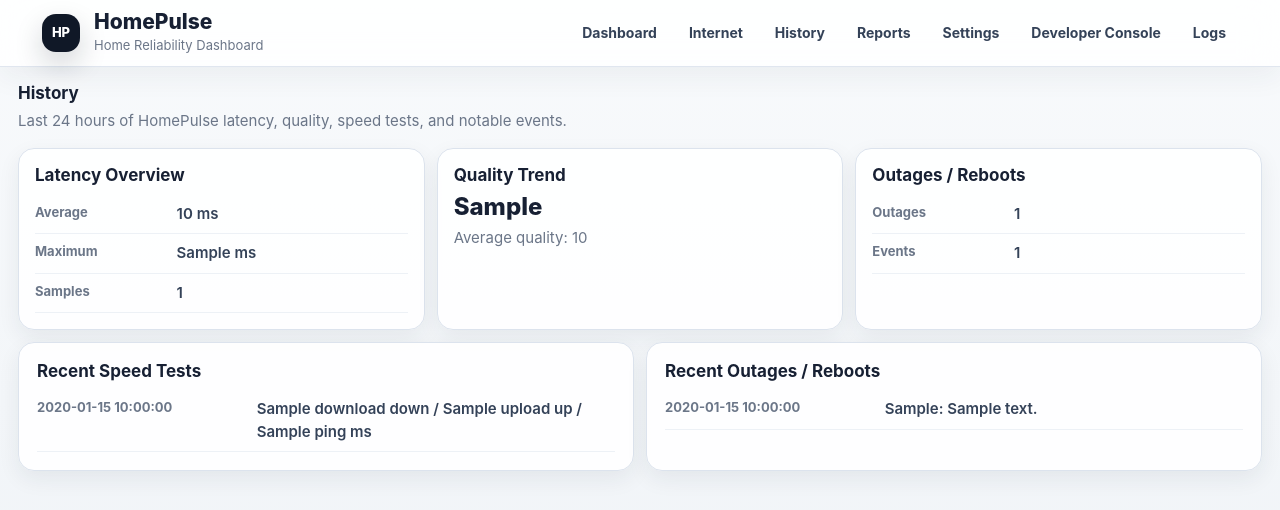
After one commit to dlongnecker2/HomePulse, a Python web app: template templates/history.html in a window 1280 px wide. The commit adds this page. Shown: the top 510 px of the page. Run offline with Jinja, Linux system fonts and the light colour scheme; the template is opened without the code that fills it: most values are stand-ins (such as "Sample title", 1, 10 or a date in 2020).

Commit message:
Build HomePulse v2.8.0.

```diff
--- a/config.json
+++ b/config.json
@@ -1,5 +1,5 @@
 {
-  "version": "2.7.0",
+  "version": "2.8.0",
   "database": "data/homepulse.db",
   "monitor_interval_minutes": 5,
   "speedtest_schedule_enabled": true,
--- a/modules/status.py
+++ b/modules/status.py
@@ -9,7 +9,7 @@ class StatusManager:
         self._status = {
             "app_name": "HomePulse",
             "app_subtitle": "Home Reliability Dashboard",
-            "version": "2.7.0",
+            "version": "2.8.0",
             "internet": {
                 "status": "Starting",
                 "score": None,
--- a/static/css/homepulse.css
+++ b/static/css/homepulse.css
@@ -402,6 +402,78 @@ h2 {
   color: var(--muted);
 }
 
+.page-heading {
+  display: flex;
+  justify-content: space-between;
+  gap: 18px;
+  margin-bottom: 16px;
+}
+
+.page-heading p {
+  margin-bottom: 0;
+  color: var(--muted);
+}
+
+.insight-grid,
+.content-grid {
+  display: grid;
+  grid-template-columns: repeat(3, minmax(0, 1fr));
+  gap: 12px;
+  margin-bottom: 12px;
+}
+
+.content-grid {
+  grid-template-columns: repeat(2, minmax(0, 1fr));
+}
+
+.insight-value {
+  margin: 8px 0;
+  color: var(--text);
+  font-size: 34px;
+  line-height: 1;
+  font-weight: 820;
+}
+
+.insight-value span {
+  color: var(--muted);
+  font-size: 16px;
+}
+
+.insight-value.text-value {
+  font-size: 24px;
+}
+
+.report-grid {
+  display: grid;
+  grid-template-columns: repeat(4, minmax(0, 1fr));
+  gap: 10px;
+}
+
+.report-grid div {
+  padding: 14px;
+  background: var(--surface-soft);
+  border: 1px solid var(--border-soft);
+  border-radius: 12px;
+}
+
+.report-grid span,
+.report-grid strong {
+  display: block;
+}
+
+.report-grid span {
+  color: var(--muted);
+  font-size: 12px;
+  font-weight: 720;
+  text-transform: uppercase;
+}
+
+.report-grid strong {
+  margin-top: 6px;
+  color: var(--text);
+  font-size: 18px;
+}
+
 .live-pill {
   display: inline-flex;
   align-items: center;
@@ -795,6 +867,12 @@ button:focus-visible {
     grid-template-columns: 1fr;
   }
 
+  .insight-grid,
+  .content-grid,
+  .report-grid {
+    grid-template-columns: 1fr;
+  }
+
   .side-stack {
     grid-template-columns: repeat(2, minmax(0, 1fr));
     grid-template-rows: auto auto;
--- a/templates/base.html
+++ b/templates/base.html
@@ -19,6 +19,9 @@
     </div>
     <nav class="primary-nav" aria-label="Primary navigation">
       <a href="{{ url_for('home') }}">Dashboard</a>
+      <a href="{{ url_for('internet') }}">Internet</a>
+      <a href="{{ url_for('history') }}">History</a>
+      <a href="{{ url_for('reports') }}">Reports</a>
       <a href="{{ url_for('settings') }}">Settings</a>
       <a href="{{ url_for('dev') }}">Developer Console</a>
       <a href="{{ url_for('logs') }}">Logs</a>
--- /dev/null
+++ b/templates/history.html
@@ -0,0 +1,61 @@
+{% extends "base.html" %}
+{% block title %}HomePulse History{% endblock %}
+{% block content %}
+<section class="page-heading">
+  <div>
+    <h2>History</h2>
+    <p>Last 24 hours of HomePulse latency, quality, speed tests, and notable events.</p>
+  </div>
+</section>
+
+<section class="insight-grid">
+  <article class="dashboard-panel compact-panel">
+    <h2>Latency Overview</h2>
+    <table>
+      <tr><td>Average</td><td>{{ history.average_latency if history.average_latency is not none else "No data" }}{% if history.average_latency is not none %} ms{% endif %}</td></tr>
+      <tr><td>Maximum</td><td>{{ history.maximum_latency if history.maximum_latency is not none else "No data" }}{% if history.maximum_latency is not none %} ms{% endif %}</td></tr>
+      <tr><td>Samples</td><td>{{ history.health_rows | length }}</td></tr>
+    </table>
+  </article>
+  <article class="dashboard-panel compact-panel">
+    <h2>Quality Trend</h2>
+    <div class="insight-value text-value">{{ history.quality_trend }}</div>
+    <p>Average quality: {{ history.average_quality if history.average_quality is not none else "No data" }}</p>
+  </article>
+  <article class="dashboard-panel compact-panel">
+    <h2>Outages / Reboots</h2>
+    <table>
+      <tr><td>Outages</td><td>{{ history.outage_count }}</td></tr>
+      <tr><td>Events</td><td>{{ history.events | length }}</td></tr>
+    </table>
+  </article>
+</section>
+
+<section class="content-grid">
+  <article class="dashboard-panel">
+    <h2>Recent Speed Tests</h2>
+    <table>
+      {% if history.speed_tests %}
+        {% for test in history.speed_tests %}
+          <tr><td>{{ test.timestamp }}</td><td>{{ test.download }} down / {{ test.upload }} up / {{ test.ping }} ms</td></tr>
+        {% endfor %}
+      {% else %}
+        <tr><td colspan="2">No speed tests in the last 24 hours.</td></tr>
+      {% endif %}
+    </table>
+  </article>
+
+  <article class="dashboard-panel">
+    <h2>Recent Outages / Reboots</h2>
+    <table>
+      {% if history.events %}
+        {% for event in history.events %}
+          <tr><td>{{ event.timestamp }}</td><td>{{ event.event_type }}: {{ event.message }}</td></tr>
+        {% endfor %}
+      {% else %}
+        <tr><td colspan="2">No outage or reboot events in the last 24 hours.</td></tr>
+      {% endif %}
+    </table>
+  </article>
+</section>
+{% endblock %}
```
Also changed, not shown: modules/application.py (+76 -1 lines), modules/dashboard.py (+34 -0 lines), templates/dashboard.html (+3 -78 lines), templates/internet.html (added, +53 -0 lines), templates/reports.html (added, +30 -0 lines), CHANGELOG.md, 1 other file.
